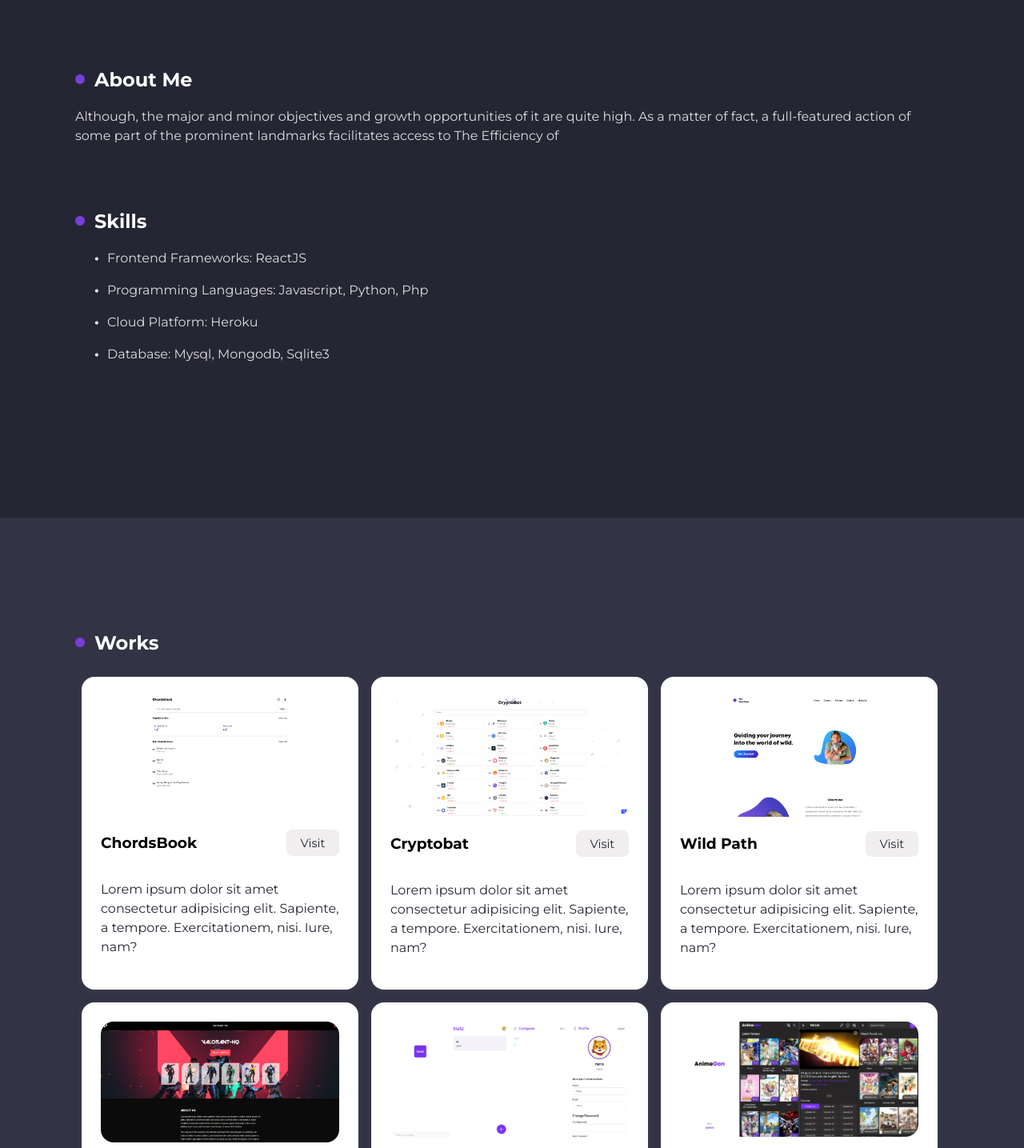
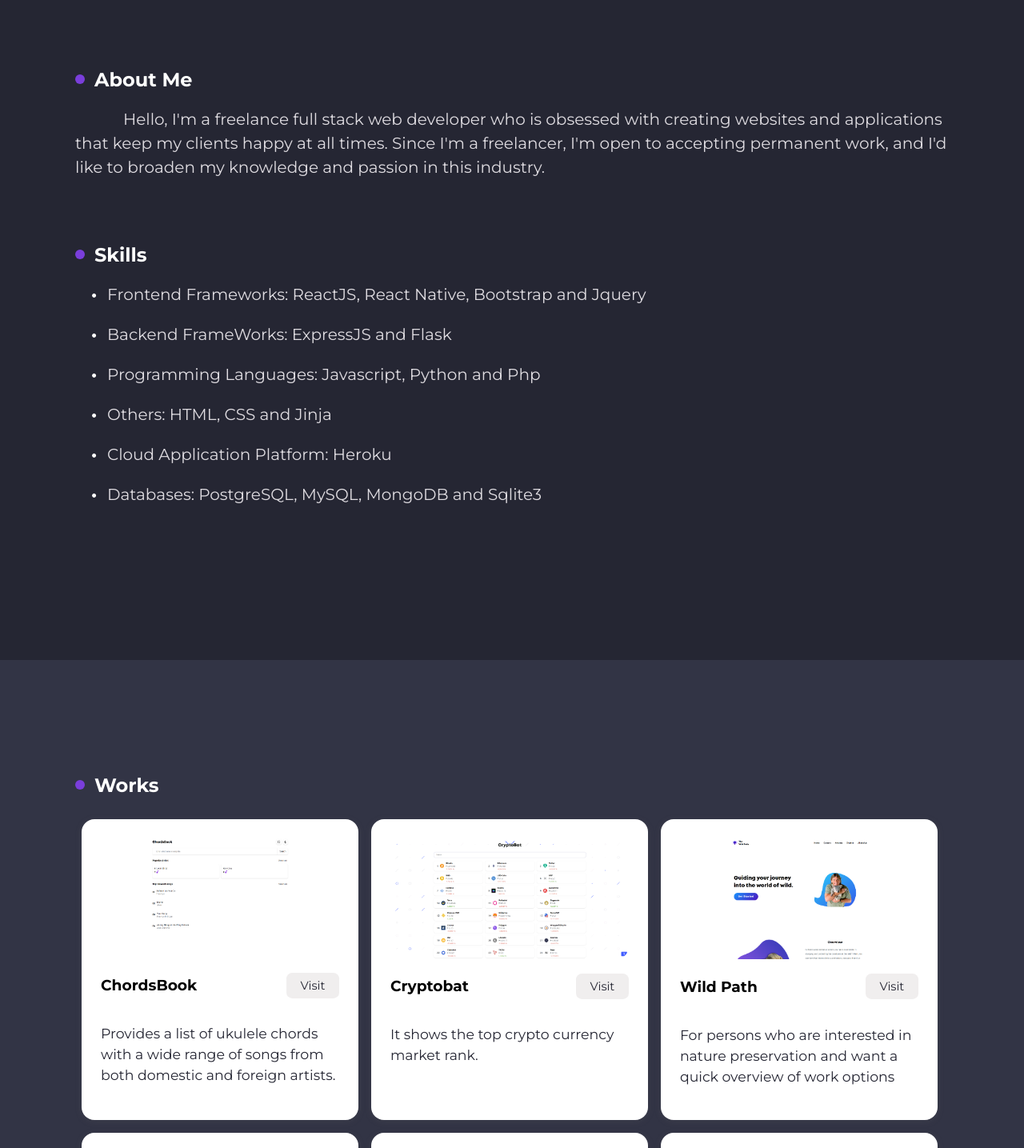
Before and after one commit to marvskiee/portfolio, a plain HTML site: page index.html in a window 1280 px wide. Shown: the part 680-2115 px from the top of the page at 80% size. Drawn offline with nearby package versions, Linux system fonts and the light colour scheme.

Commit message:
fixed css

```diff
--- a/assets/css/style.css
+++ b/assets/css/style.css
@@ -91,7 +91,7 @@ nav ul {
   display: flex;
   padding: 0;
 }
-nav a {
+.nav-menu a {
   color: #fff;
   display: block;
   padding: 1em 2em;
@@ -166,10 +166,13 @@ section {
   background-color: var(--clr-dark-blue);
 }
 
+.aboutme > .wrapper > div:first-child p {
+  text-indent: 3em;
+}
 .aboutme p {
   color: var(--clr-custom-white);
   line-height: 1.5em;
-  /* font-size: 13pt; */
+  font-size: 12pt;
 }
 .aboutme .wrapper > div {
   margin-bottom: 5em;
@@ -239,6 +242,7 @@ header {
 }
 .card-body {
   padding: 1em 0;
+  font-size: 13pt;
   line-height: 1.5em;
   color: var(--clr-dark-blue);
 }
@@ -351,6 +355,9 @@ h1 {
   font-size: 20pt;
 }
 @media only screen and (min-width: 600px) {
+  .aboutme p {
+    font-size: 15pt;
+  }
   .card {
     max-width: calc(50% - 1em);
   }
--- a/assets/js/script.js
+++ b/assets/js/script.js
@@ -26,8 +26,7 @@ $(document).ready(function () {
             <div class="card-title">
                 <p>${d["title"]}</p>${action}
             </div>
-            <div class="card-body">Lorem ipsum dolor sit amet consectetur adipisicing elit. Sapiente, a tempore.
-                Exercitationem, nisi. Iure, nam?</div>
+            <div class="card-body">${d["description"]}</div>
         </div>
           `;
       }
--- a/assets/json/work.json
+++ b/assets/json/work.json
@@ -1,56 +1,56 @@
 [
   {
     "title": "ChordsBook",
-    "description": "",
+    "description": "Provides a list of ukulele chords with a wide range of songs from both domestic and foreign artists.",
     "cover": "chordsbook_cover.PNG",
     "link": "https://chords-book.herokuapp.com/",
     "action": "Visit"
   },
   {
     "title": "Cryptobat",
-    "description": "",
+    "description": "It shows the top crypto currency market rank.",
     "cover": "cryptobat_cover.PNG",
     "link": "https://crypto-bat.herokuapp.com/",
     "action": "Visit"
   },
   {
     "title": "Wild Path",
-    "description": "",
+    "description": "For persons who are interested in nature preservation and want a quick overview of work options",
     "cover": "wildpath_cover.PNG",
     "link": "https://marvskiee.github.io/projwild/",
     "action": "Visit"
   },
   {
     "title": "Valorant HQ",
-    "description": "",
+    "description": "Provides Valorant players with a fast overview of limited character talents, abilities, and lineups.",
     "cover": "valorant_cover.PNG",
     "link": "https://marvskiee.github.io/valorant-beginner/",
     "action": "Visit"
   },
   {
     "title": "Inutz",
-    "description": "",
+    "description": "a note-taking application with an account feature to keep a record of your saved notes",
     "cover": "inutz_cover.png",
     "link": "null",
     "action": "Get Qrcode"
   },
   {
     "title": "AnimeGon",
-    "description": "",
+    "description": "is a mobile application that offers a vast and impressive selection of anime.",
     "cover": "animegon_cover.png",
     "link": "null",
     "action": "Get Qrcode"
   },
   {
     "title": "AsianHuba",
-    "description": "",
+    "description": "is a mobile application that offers a huge and diverse selection of Asian dramas, including Thai films, Korean dramas, and Japanese films.",
     "cover": "asianhuba_cover.png",
     "link": "null",
     "action": "Get Qrcode"
   },
   {
     "title": "Ncov-Trace",
-    "description": "",
+    "description": "Keeps track of the world's and country's daily covid cases",
     "cover": "ncovtrace_cover.PNG",
     "link": "https://ncov-trace.herokuapp.com/tracker",
     "action": "Visit"
--- a/index.html
+++ b/index.html
@@ -18,10 +18,10 @@
         <div id="modal"></div>
     </div>
     <nav>
-        <div><img src="assets/images/logo.svg" alt="logo" /></div>
+        <div><a href="#"><img src="assets/images/logo.svg" alt="logo" /></a></div>
         <div class="nav-menu ">
             <ul>
-                <li><a href="#aboutme">About Me</a></li>
+                <li><a href="#aboutme">About</a></li>
                 <li><a href="#works">Works</a></li>
                 <li><a href="#resume">Resume</a></li>
             </ul>
@@ -64,10 +64,9 @@
             <div>
                 <h1><span class="dot"></span>About Me</h1>
                 <p>
-                    Although, the major and minor objectives and growth opportunities of
-                    it are quite high. As a matter of fact, a full-featured action of
-                    some part of the prominent landmarks facilitates access to The
-                    Efficiency of
+                    Hello, I'm a freelance full stack web developer who is obsessed with creating websites and
+                    applications that keep my clients happy at all times. Since I'm a freelancer, I'm open to accepting
+                    permanent work, and I'd like to broaden my knowledge and passion in this industry.
                 </p>
             </div>
             <div>
@@ -75,17 +74,23 @@
 
                 <ul>
                     <li>
-                        <p>Frontend Frameworks: ReactJS</p>
+                        <p>Frontend Frameworks: ReactJS, React Native, Bootstrap and Jquery</p>
+                    </li>
+                    <li>
+                        <p>Backend FrameWorks: ExpressJS and Flask</p>
                     </li>
                     <li>
                         <p>Programming Languages: Javascript,
-                            Python, Php</p>
+                            Python and Php</p>
                     </li>
                     <li>
-                        <p>Cloud Platform: Heroku</p>
+                        <p>Others: HTML, CSS and Jinja</p>
                     </li>
                     <li>
-                        <p>Database: Mysql, Mongodb, Sqlite3</p>
+                        <p>Cloud Application Platform: Heroku</p>
+                    </li>
+                    <li>
+                        <p>Databases: PostgreSQL, MySQL, MongoDB and Sqlite3</p>
                     </li>
                 </ul>
                 </p>
```
